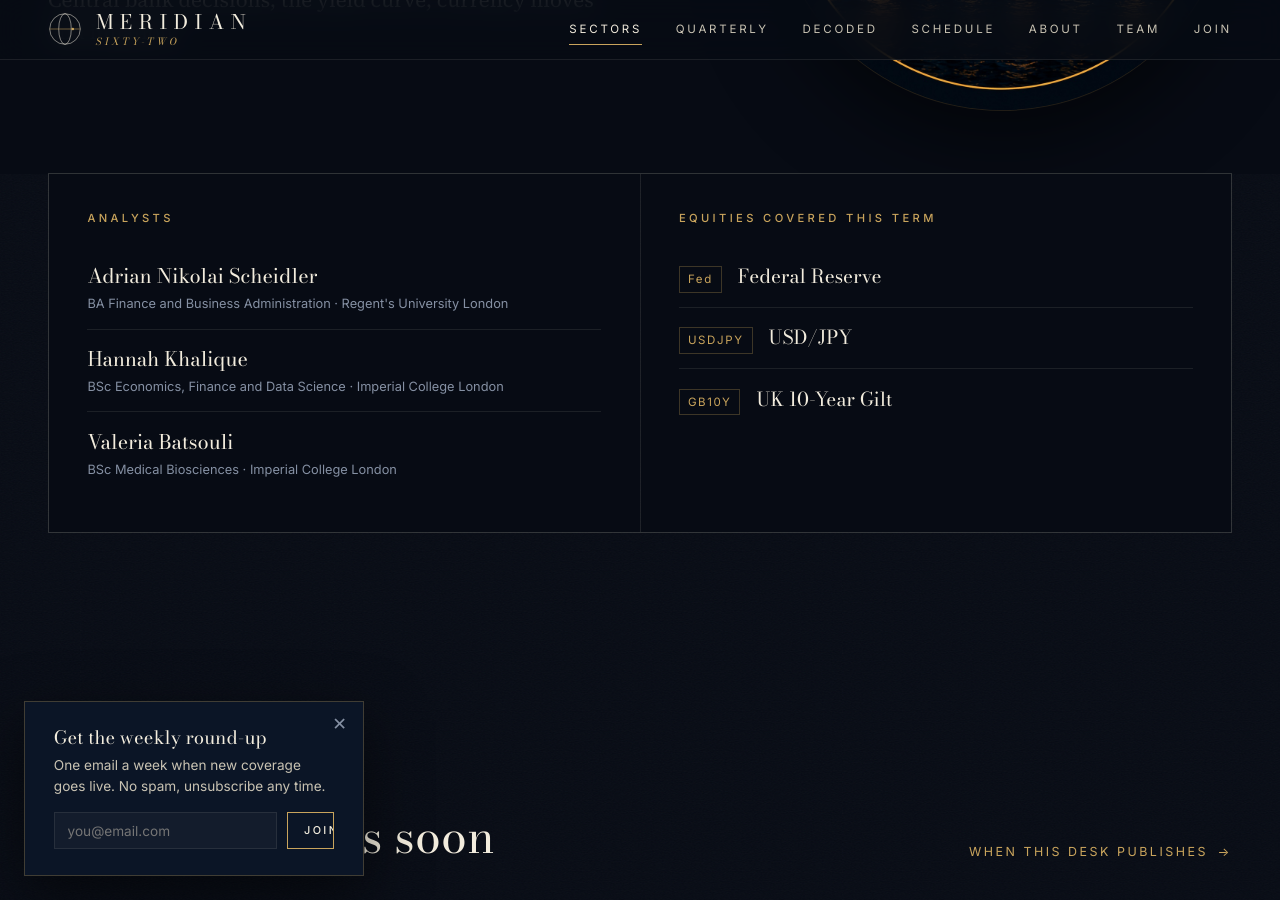
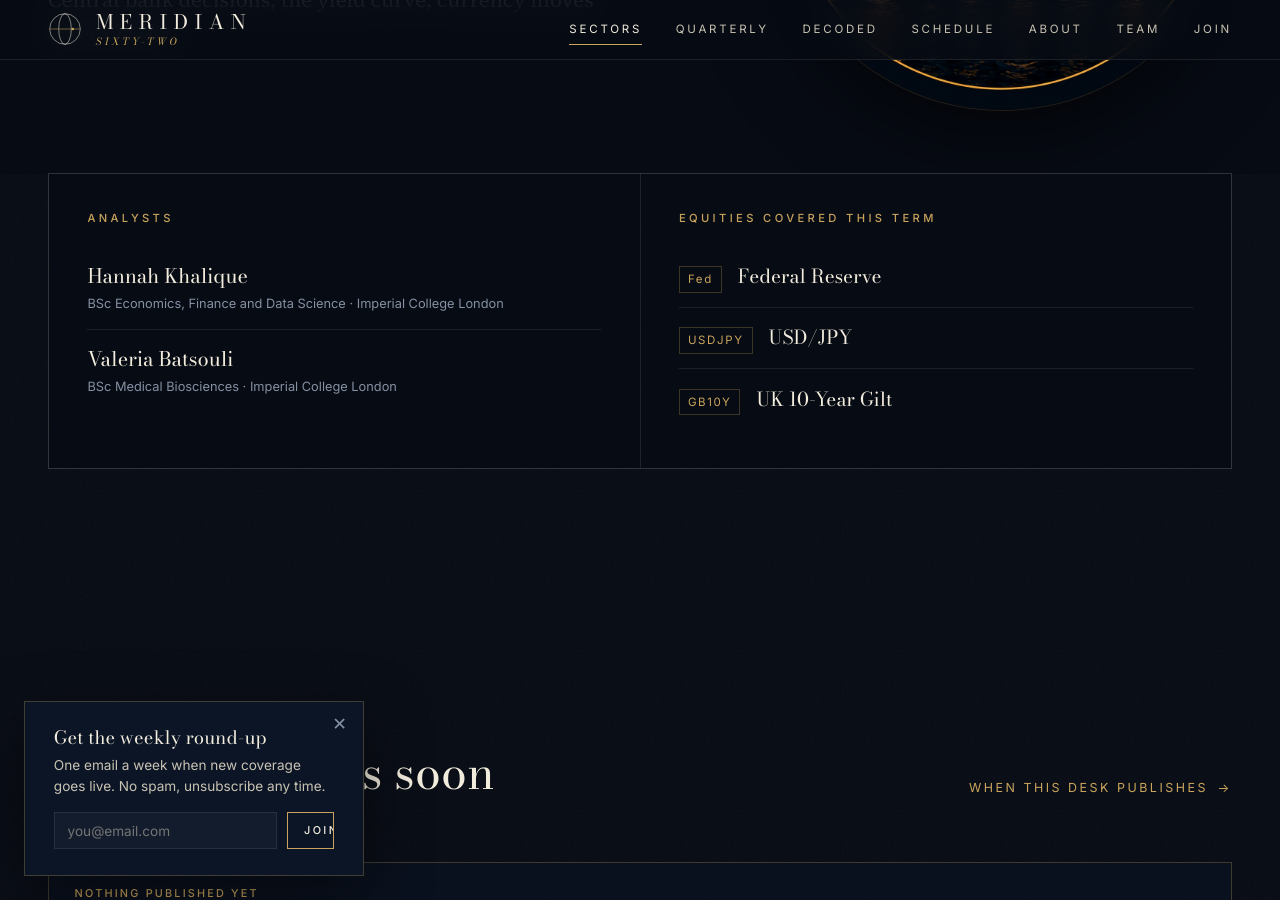
Before and after one commit to meridian62contact-lang/meridian62contact-lang.github.io, a Jekyll site: the page built from _sectors/10-macro-rates-fx.md, in a window 1280 px wide and 900 px high, scrolled down 520 px. Built offline with Jekyll 4.4.1, drawn with Linux system fonts in a browser that asks for light colours.

Commit message:
Update 10-macro-rates-fx.md

```diff
--- a/_sectors/10-macro-rates-fx.md
+++ b/_sectors/10-macro-rates-fx.md
@@ -10,9 +10,6 @@
 image: "/assets/img/sectors/10.jpg"
 
 analysts:
-  - name: "Adrian Nikolai Scheidler"
-    degree: "BA Finance and Business Administration"
-    university: "Regent's University London"
   - name: "Hannah Khalique"
     degree: "BSc Economics, Finance and Data Science"
     university: "Imperial College London"
```
